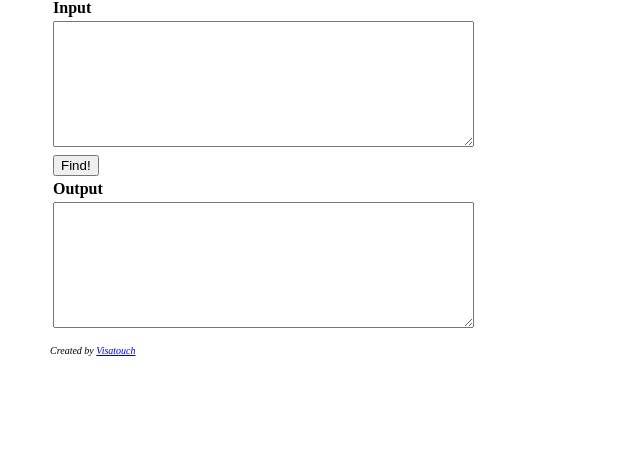
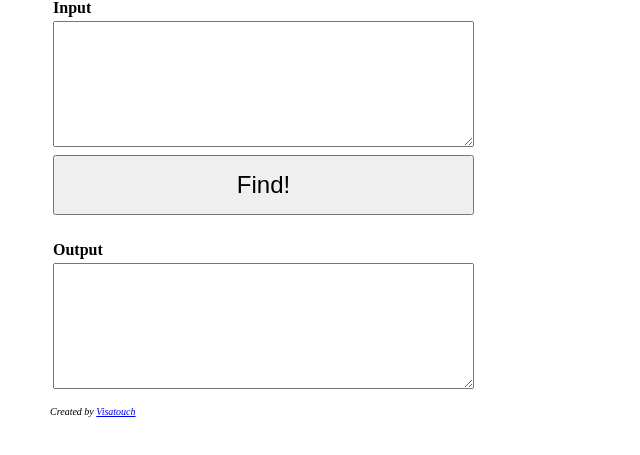
Before and after one commit to xerodotc/find-valid-tracking-numbers, a plain HTML site: page index.html in a window 1280 px wide. Shown: the part 63-518 px from the top of the page, without its empty margins (0-640 px from the left). Drawn offline with nearby package versions, Linux system fonts and the light colour scheme.

Commit message:
redesign

```diff
--- a/index.html
+++ b/index.html
@@ -17,6 +17,14 @@
 		.sub {
 			font-style: italic;
 			font-size: 10px;
+		}
+
+		.big-btn {
+			display: block;
+			width: 100%;
+			padding: 14px 28px;
+			font-size: 24px;
+			text-align: center;
 		}
 
 		body {
@@ -93,7 +101,10 @@
 				<td><textarea id="input" rows="8" cols="50"></textarea></td>
 			</tr>
 			<tr>
-				<td><button id="find">Find!</button></td>
+				<td><button id="find" class="big-btn">Find!</button></td>
+			</tr>
+			<tr>
+				<td>&nbsp;</td>
 			</tr>
 			<tr>
 				<td class="header">Output</td>
```
